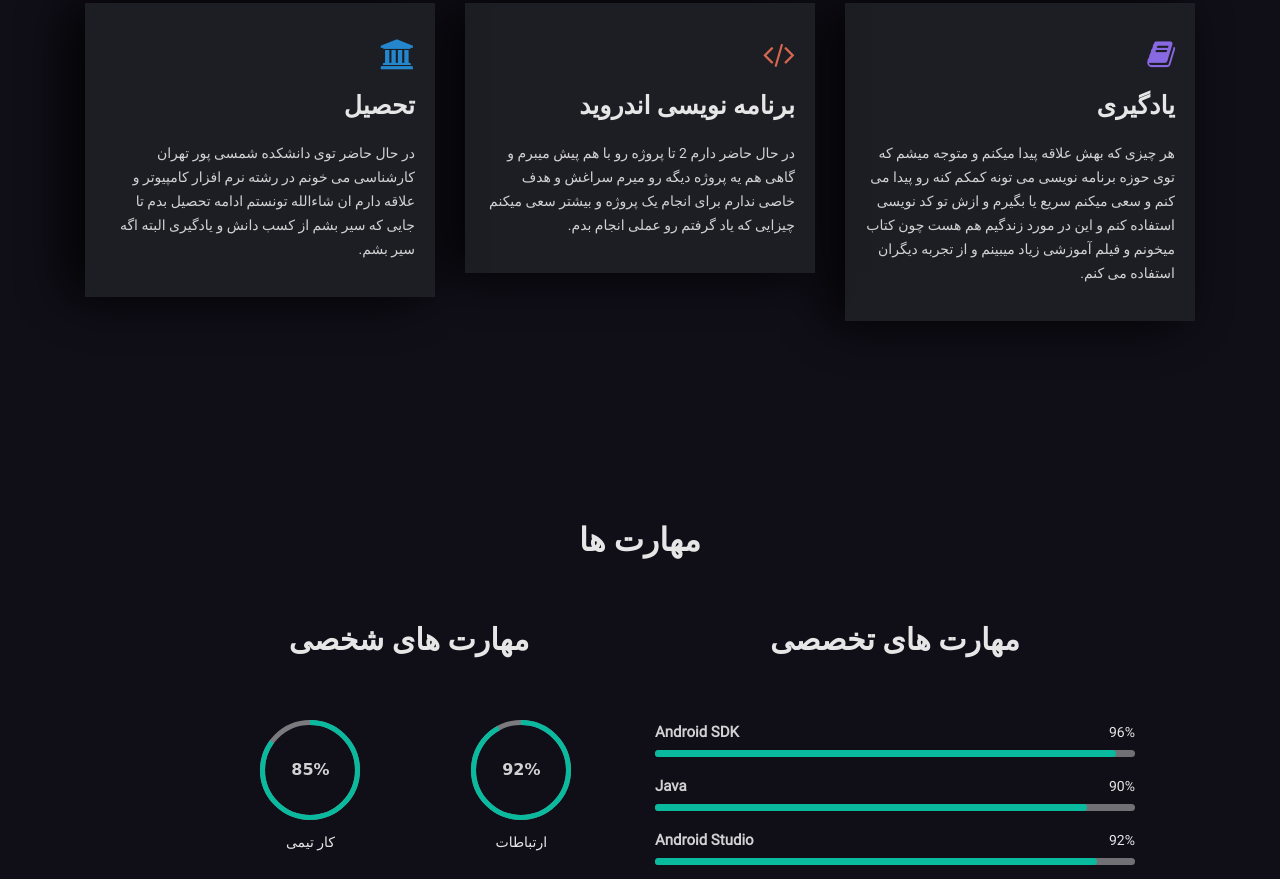
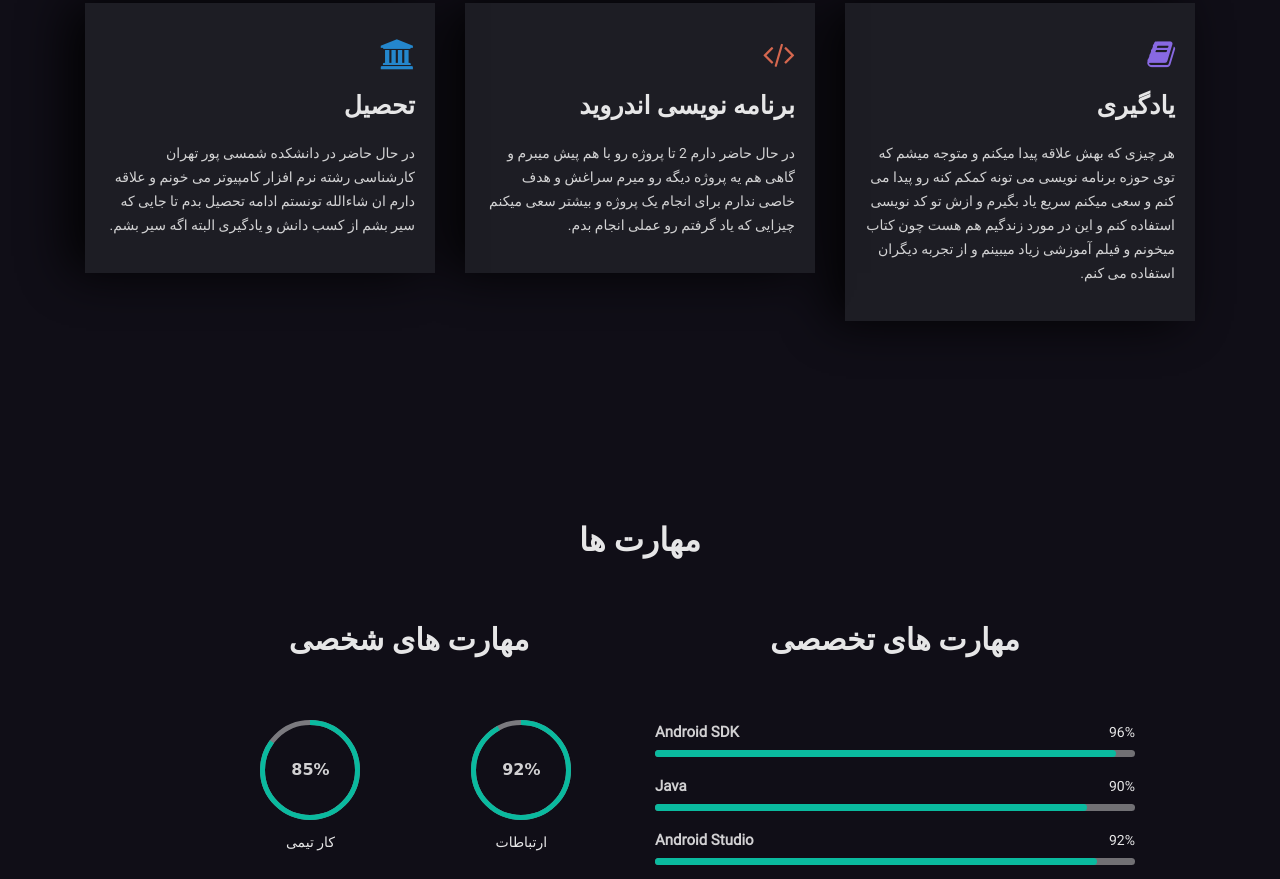
Before and after one commit to husseinrasti/myresume, a plain HTML site: page index.html in a window 1280 px wide. Shown: the part 1646-2525 px from the top of the page. Drawn offline with Linux system fonts and the light colour scheme.

Commit message:
fix paragraph service

```diff
--- a/index.html
+++ b/index.html
@@ -206,7 +206,7 @@
                     <h3>یادگیری</h3>
                     <p>
                         هر چیزی که بهش علاقه پیدا میکنم و متوجه میشم که توی حوزه برنامه نویسی می تونه کمکم کنه رو پیدا
-                        می کنم و سعی میکنم سریع یا بگیرم و ازش تو کد نویسی استفاده کنم و این در مورد زندگیم هم هست چون
+                        می کنم و سعی میکنم سریع یاد بگیرم و ازش تو کد نویسی استفاده کنم و این در مورد زندگیم هم هست چون
                         کتاب میخونم و فیلم آموزشی زیاد میبینم و از تجربه دیگران استفاده می کنم.
                     </p>
                 </div>
@@ -226,7 +226,7 @@
                     <i class="fa fa-university sky-color"></i>
                     <h3>تحصیل</h3>
                     <p>
-                        در حال حاضر توی دانشکده شمسی پور تهران کارشناسی می خونم در رشته نرم افزار کامپیوتر و علاقه دارم
+                        در حال حاضر در دانشکده شمسی پور تهران کارشناسی رشته نرم افزار کامپیوتر می خونم و علاقه دارم
                         ان شاءالله تونستم ادامه تحصیل بدم تا جایی که سیر بشم از کسب دانش و یادگیری البته اگه سیر بشم.
                     </p>
                 </div>
```
